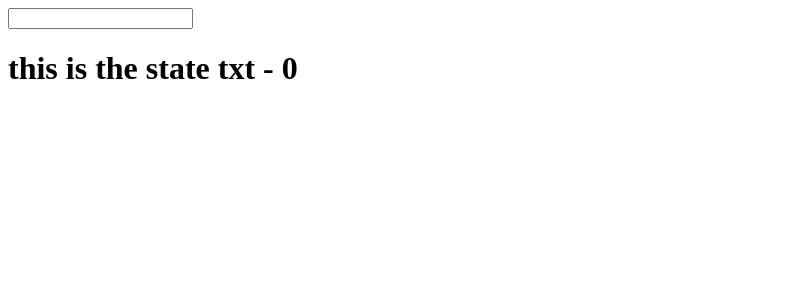
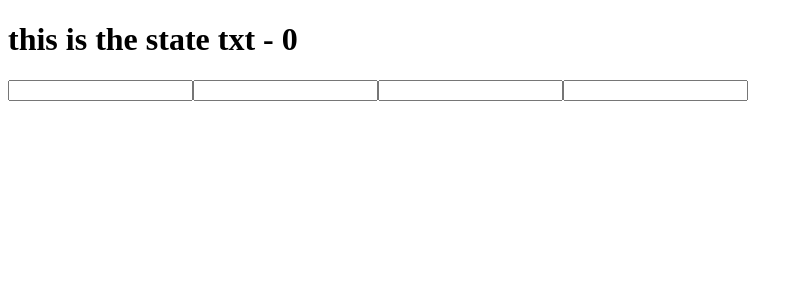
Before and after one commit to evuzLearn/ehStartReact, a React (Create React App) app: page / in a window 1280 px wide. Shown: the top 300 px of the page, without its empty margins (0-803 px from the left). Built offline with nearby package versions, Linux system fonts and the light colour scheme.

Commit message:
Use React Components as Children for Other Components

```diff
--- a/src/App.js
+++ b/src/App.js
@@ -14,12 +14,17 @@
   render () {
     return (
       <div>
-        <input type="text"
-          onChange={this.update.bind(this)}/>
         <h1>{this.state.txt} - {this.state.cat}</h1>
+        <Widget update={this.update.bind(this)} />
+        <Widget update={this.update.bind(this)} />
+        <Widget update={this.update.bind(this)} />
+        <Widget update={this.update.bind(this)} />
       </div>
     )
   }
 }
 
+const Widget = (props) =>
+  <input type="text" onChange={props.update}/>
+
 export default App;
```
